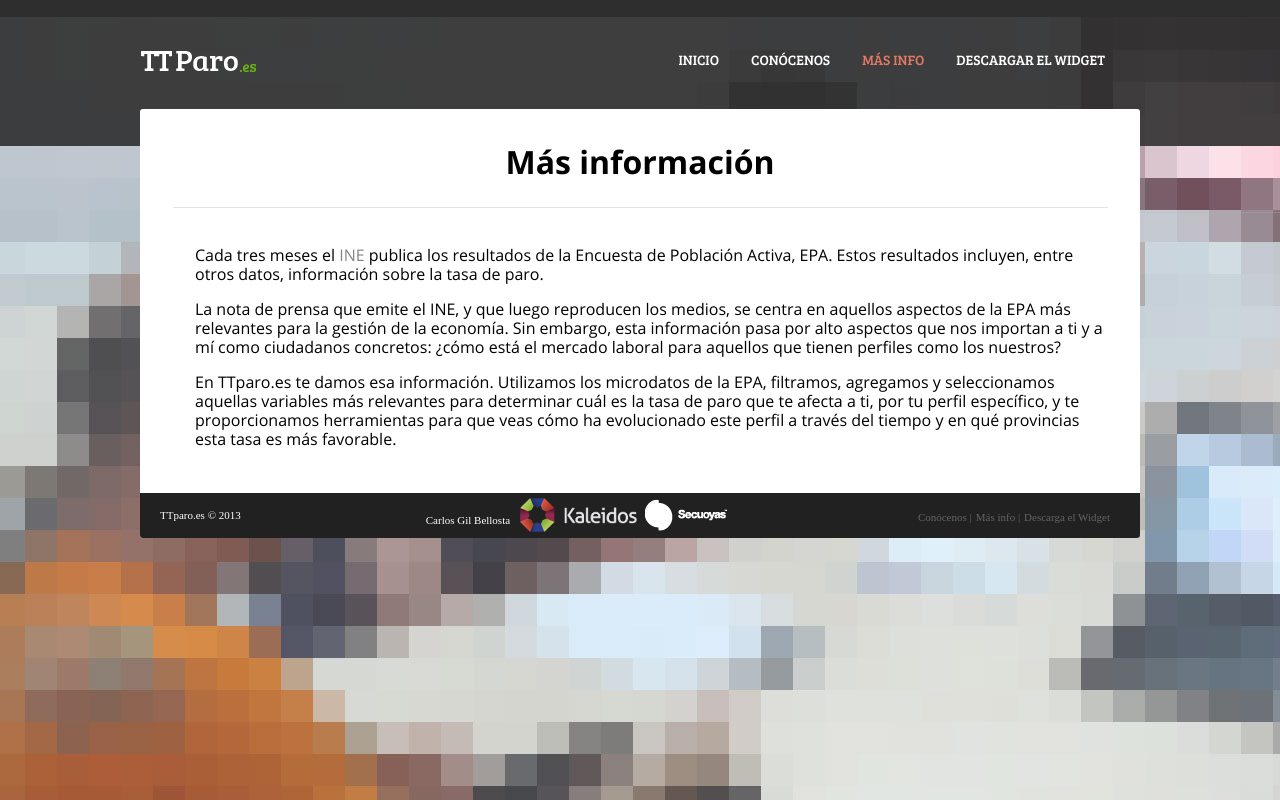
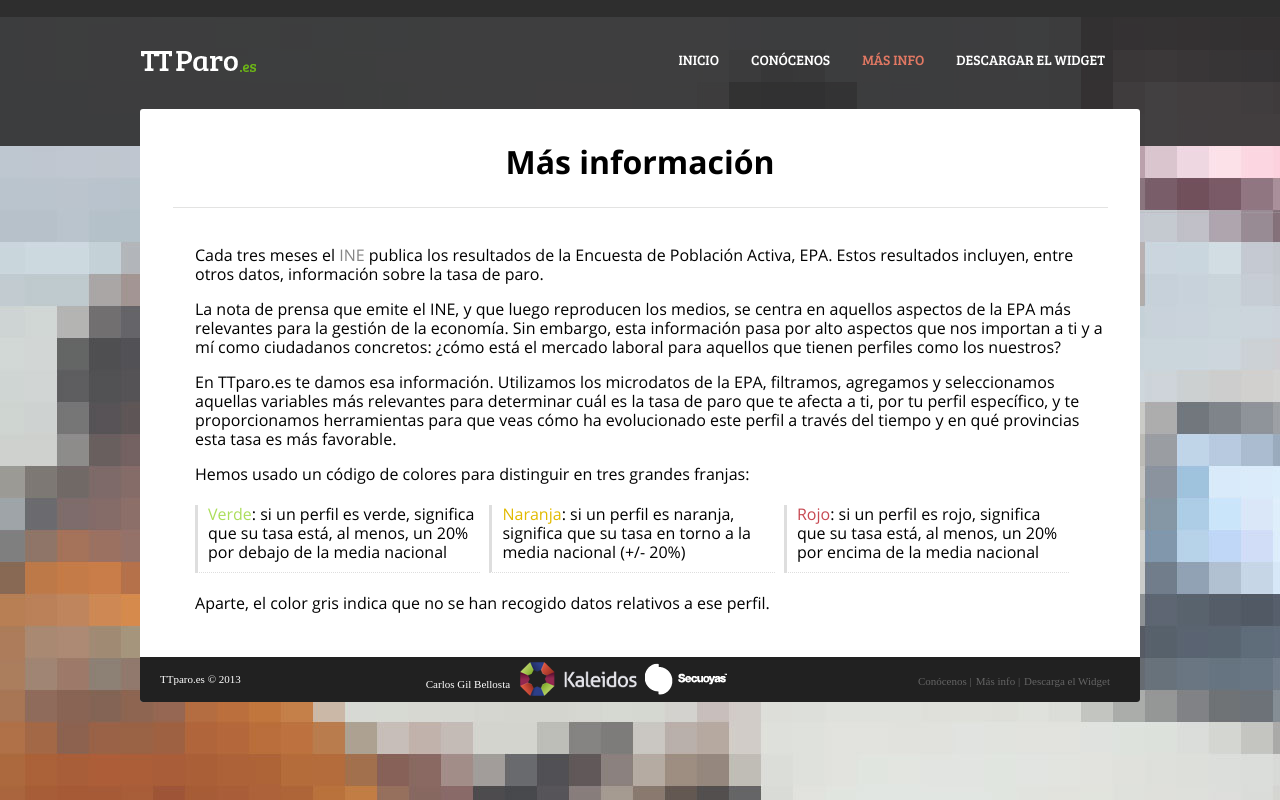
Before and after one commit to yamila-moreno/ttparo.es, a Django app: template src/tasaparo/web/templates/moreinfo.html in a window 1280 px wide. Run offline with Django 3.2, Linux system fonts and the light colour scheme; the template is opened without the code that fills it, so the values that code supplies are empty; style sheets or scripts are compiled from the project's sources; parts of the project's set-up code (start-up, migrations or seed data) failed here and were passed over; some libraries are stand-ins or nearby versions; some web fonts are replaced.

Commit message:
Better explanation on colours

```diff
--- a/src/tasaparo/web/templates/moreinfo.html
+++ b/src/tasaparo/web/templates/moreinfo.html
@@ -26,6 +26,17 @@
         y te proporcionamos herramientas para que veas cómo ha
         evolucionado este perfil a través del tiempo y en qué
         provincias esta tasa es más favorable.</p>
+        <p>Hemos usado un código de colores para distinguir en tres
+        grandes franjas:</p>
+        <ul>
+            <li><span class="c3">Verde</span>: si un perfil es verde, significa que su tasa está, al menos, un
+            20% por debajo de la media nacional</li>
+            <li><span class="c2">Naranja</span>: si un perfil es naranja, significa que su tasa
+            en torno a la media nacional (+/- 20%)</li>
+            <li><span class="c1">Rojo</span>: si un perfil es rojo, significa que su tasa está, al menos, un
+            20% por encima de la media nacional</li>
+        </ul>
+        <p> Aparte, el color gris indica que no se han recogido datos relativos a ese perfil.</p>
     </div>
 </div>
 <br/><br/>
```
